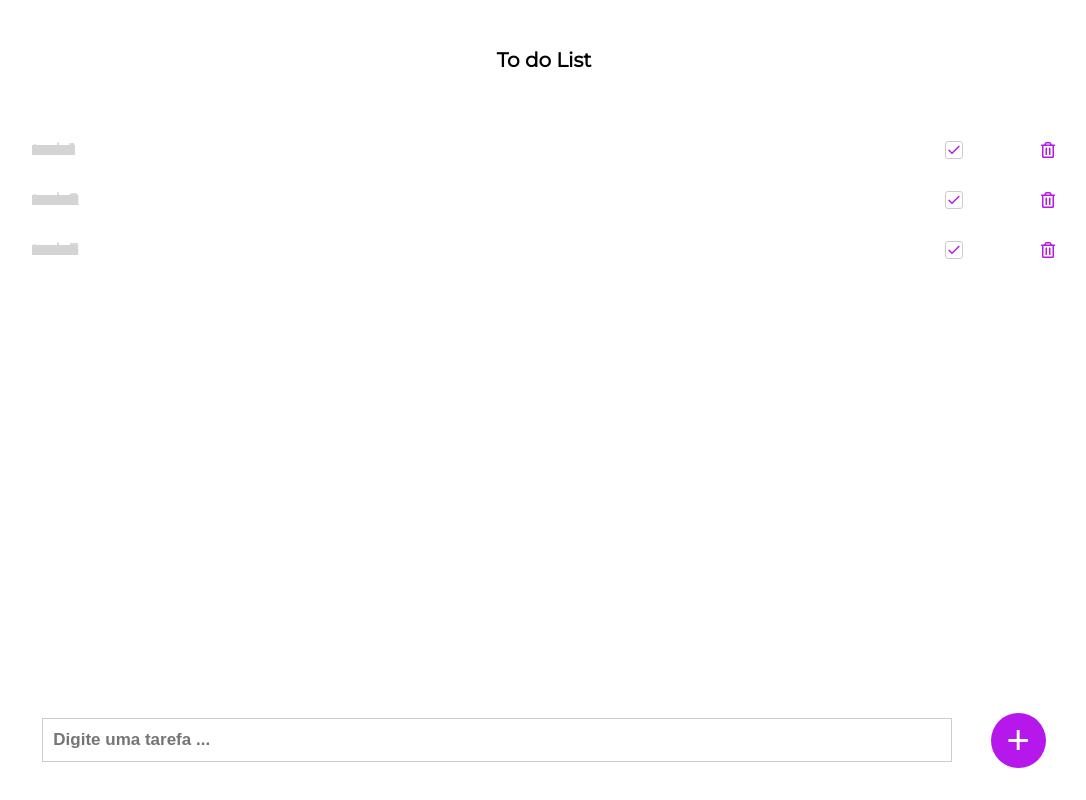
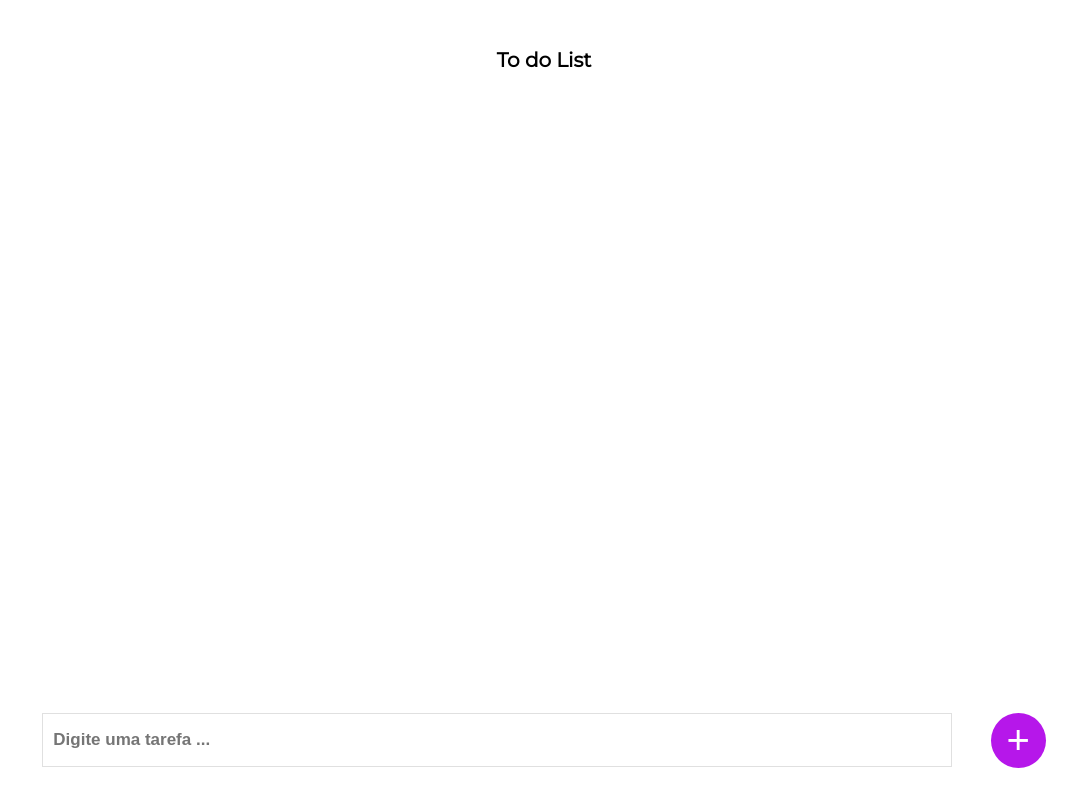
Before and after one commit to vitorvicentecorreia-zz/todo-list-react, a React (Create React App) app: page / in a window 1280 px wide. Shown: the whole page, without its empty margins (96-1182 px from the left). Built offline with nearby package versions, Linux system fonts and the light colour scheme.

Commit message:
create todo-app crud, add redux, create reducers and actions, link app to store, dispatch actions, create localstorage crud

```diff
--- a/package.json
+++ b/package.json
@@ -43,6 +43,8 @@
   "devDependencies": {
     "enzyme": "^3.11.0",
     "enzyme-adapter-react-16": "^1.15.2",
-    "enzyme-to-json": "^3.4.3"
+    "enzyme-to-json": "^3.4.3",
+    "react-redux": "^7.1.3",
+    "redux": "^4.0.5"
   }
 }
--- /dev/null
+++ b/src/actions/index.js
@@ -0,0 +1,15 @@
+export const addTask = text => ({
+    id: new Date().getTime(),
+    text,
+    type: 'ADD_TASK'
+})
+
+export const deleteTask = id => ({
+    id,
+    type: 'DELETE_TASK'
+})
+
+export const toggleTask = id => ({
+    id,
+    type: 'TOGGLE_TASK'
+})
--- a/src/components/Checkbox/index.js
+++ b/src/components/Checkbox/index.js
@@ -2,12 +2,12 @@ import React from 'react';
 
 import { CheckboxContainer, HiddenCheckbox, StyledCheckbox, Icon} from './styles';
 
-export default function Checkbox() {
+export default function Checkbox(props) {
   return (
     <CheckboxContainer>
         <HiddenCheckbox />
         <StyledCheckbox>
-            <Icon checked={true} viewBox="0 0 24 24">
+            <Icon checked={props.completed} viewBox="0 0 24 24">
                 <polyline points="20 6 9 17 4 12" />
             </Icon>
         </StyledCheckbox>
--- a/src/components/NewTask/index.js
+++ b/src/components/NewTask/index.js
@@ -1,12 +1,23 @@
-import React from 'react';
+import React, { useState } from 'react';
 
 import { Container, ButtonNewTask, InputNewTask } from './styles';
 
-export default function NewTask() {
-  return (
-    <Container>
-        <InputNewTask placeholder="Digite uma tarefa ..." />
-        <ButtonNewTask>+</ButtonNewTask>
-    </Container>
-  );
+export default function NewTask(props) {
+    const [ inputText, setInputText ] = useState("")
+    const newTask = () => {
+      if(!inputText) return
+      props.addTask(inputText)
+      setInputText('')
+    }
+
+    return (
+      <Container>
+          <InputNewTask
+            value={inputText}
+            onChange={(event) => setInputText(event.target.value)}
+            placeholder="Digite uma tarefa ..."
+            onKeyDown={(event) => event.key === 'Enter' && newTask() } />
+          <ButtonNewTask onClick={() => newTask()}>+</ButtonNewTask>
+      </Container>
+    );
 }
--- a/src/components/NewTask/styles.js
+++ b/src/components/NewTask/styles.js
@@ -9,9 +9,9 @@ export const Container = styled.div`
 `;
 
 export const InputNewTask = styled.input`
-    border: 1px solid #cccccc;
+    border: 1px solid #e0e0e0;
     width: 70%;
-    height: 40px;
+    height: 50px;
     margin-right: 3%;
     outline: none;
     font-size: 17px;
--- a/src/components/TaskListComponent/index.js
+++ b/src/components/TaskListComponent/index.js
@@ -1,7 +1,7 @@
 import React from 'react';
 import { FaRegTrashAlt } from "react-icons/fa";
 
-import { TaskList, ListItem, ItemText, Trash } from './styles';
+import { TaskList, ListItem, CompletedContainer, ItemText, Trash } from './styles';
 import Checkbox from '../Checkbox'
 
 
@@ -11,9 +11,11 @@ export default function TaskListComponent(props) {
         <TaskList>
             {props.tasks && props.tasks.map((task) => (
                 <ListItem key={task.id}>
-                    <ItemText completed={true}>{task.text}</ItemText>
-                    <Checkbox />
-                    <Trash>
+                    <CompletedContainer onClick={() => props.toggleTask(task.id)}>
+                        <ItemText completed={task.completed}>{task.text}</ItemText>
+                        <Checkbox completed={task.completed} />
+                    </CompletedContainer>
+                    <Trash onClick={() => props.deleteTask(task.id)}>
                         <FaRegTrashAlt color="#b617ea" />
                     </Trash>
                 </ListItem>
--- a/src/components/TaskListComponent/styles.js
+++ b/src/components/TaskListComponent/styles.js
@@ -4,6 +4,11 @@ export const TaskList = styled.ul`
     width: 100%;
     height: 70%;
     overflow-y: auto;
+`
+
+export const CompletedContainer = styled.div`
+    width: 100%;
+    display: flex;
 `
 export const ListItem = styled.li`
     margin: 10px auto;
--- a/src/index.js
+++ b/src/index.js
@@ -2,4 +2,13 @@ import React from 'react';
 import ReactDOM from 'react-dom';
 import App from './App';
 
-ReactDOM.render(<App />, document.getElementById('root'));
+import { Provider } from 'react-redux'
+import { createStore } from 'redux'
+import rootReducer from './reducers'
+
+const store = createStore(rootReducer)
+
+ReactDOM.render(
+    <Provider store={store}>
+        <App />
+    </Provider>, document.getElementById('root'));
--- a/src/pages/TaskList/index.js
+++ b/src/pages/TaskList/index.js
@@ -4,19 +4,23 @@ import { Container, Title } from './styles';
 import TaskListComponent from '../../components/TaskListComponent'
 import NewTask from '../../components/NewTask'
 
+import { addTask, toggleTask, deleteTask } from '../../actions'
+
+import { useDispatch, useSelector } from "react-redux";
+
 export default function TaskList() {
 
-	const tasks = [
-        { id: 1, text: 'task 1'},
-        { id: 2, text: 'task 2'},
-        { id: 3, text: 'task 3'}
-    ]
+	const tasks = useSelector(state => state.todos)
+	const dispatch = useDispatch()
 
 	return (
 		<Container>
 			<Title className="list-title">To do List</Title>
-			<TaskListComponent tasks={tasks} />
-			<NewTask />
+			<TaskListComponent
+				toggleTask={(id) => dispatch(toggleTask(id))}
+				deleteTask={(id) => dispatch(deleteTask(id))}
+				tasks={tasks} />
+			<NewTask addTask={(text) => dispatch(addTask(text))} />
 		</Container>
 	);
 }
--- /dev/null
+++ b/src/reducers/index.js
@@ -0,0 +1,6 @@
+import { combineReducers } from 'redux'
+import todos from './todos'
+
+export default combineReducers({
+  todos,
+})
--- /dev/null
+++ b/src/reducers/todos.js
@@ -0,0 +1,41 @@
+const initialState = JSON.parse(localStorage.getItem('todos'))
+
+const todos = (state = initialState, action) => {
+    let localTasks = JSON.parse(localStorage.getItem('todos'))
+    switch (action.type) {
+        case 'ADD_TASK':
+            const newTodo = {
+                id: action.id,
+                text: action.text,
+                completed: false
+            }
+            localTasks ? localTasks.push(newTodo) : localTasks = [newTodo]
+            localStorage.setItem('todos', JSON.stringify(localTasks))
+            return [
+                ...state,
+                newTodo
+            ]
+        case 'TOGGLE_TASK':
+            const completeTodo = (todos) => {
+                return todos.map(todo => {
+                    return todo.id === action.id ? { ...todo, completed: !todo.completed } : todo
+                })
+            }
+            localTasks = completeTodo(localTasks)
+            localStorage.setItem('todos', JSON.stringify(localTasks))
+            return completeTodo(state)
+        case 'DELETE_TASK':
+            const deleteTask = (tasks) => {
+                return tasks.filter(todo => {
+                    return todo.id !== action.id
+                })
+            }
+            localTasks = deleteTask(localTasks)
+            localStorage.setItem( 'todos',JSON.stringify(localTasks))
+            return deleteTask(state)
+        default:
+            return state
+    }
+}
+
+export default todos
```
Also changed, not shown: 1 other file (tests, documents, lock files or other folders).
